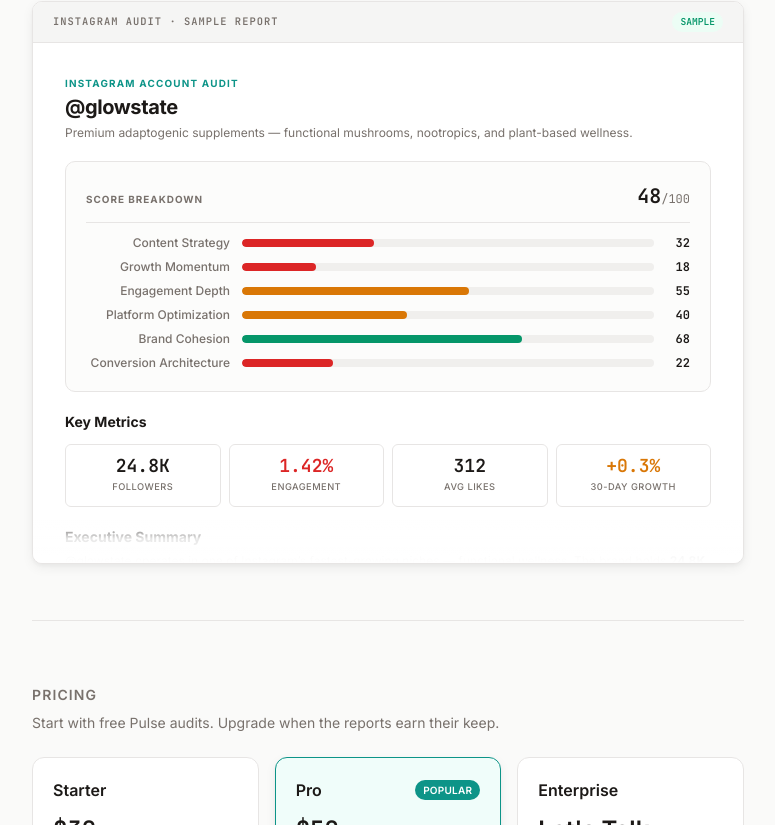
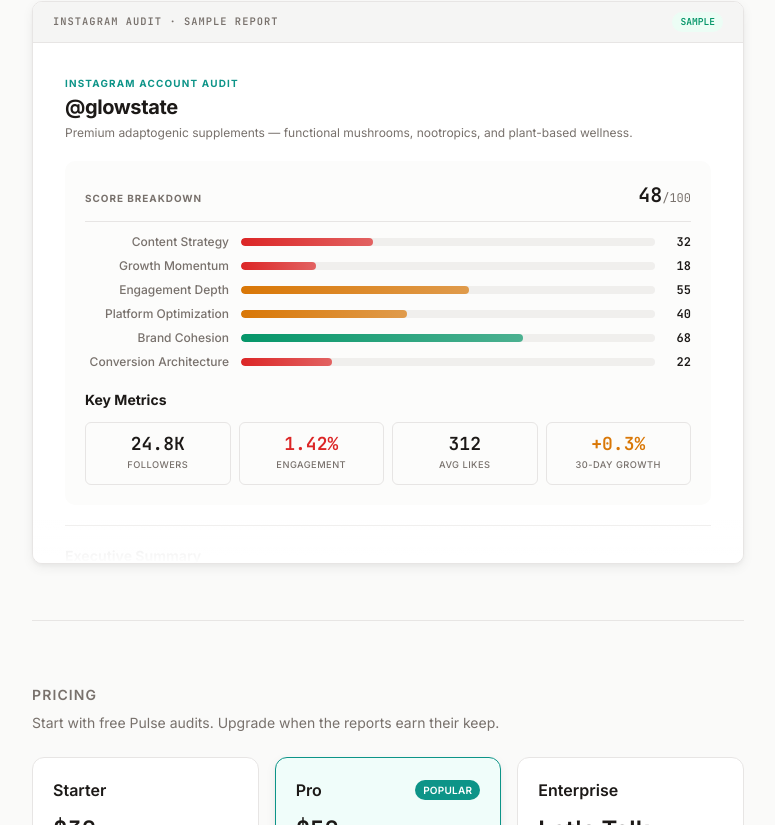
Before and after one commit to ashesh8500/auditlayer, a Next.js app in the folder web/: page / in a window 1280 px wide. Shown: the part 1655-2480 px from the top of the page, without its empty margins (252-1027 px from the left). Built offline with nearby package versions, Linux system fonts and the light colour scheme; no server answers.

Commit message:
fix: design polish — card shadows, hover states, report zoning, gradient bars, login spacing, focus rings

```diff
--- a/web/src/app/globals.css
+++ b/web/src/app/globals.css
@@ -138,3 +138,11 @@
     @apply font-sans;
   }
 }
+
+@layer base {
+  input:focus-visible,
+  textarea:focus-visible,
+  select:focus-visible {
+    @apply outline-none ring-2 ring-accent-base ring-offset-1 transition-shadow duration-150;
+  }
+}
--- a/web/src/app/login/login-form.tsx
+++ b/web/src/app/login/login-form.tsx
@@ -24,6 +24,7 @@ export function LoginForm({ next }: { next: string }) {
     <div className="space-y-6">
       <form action={signInWithGoogle}>
         <input type="hidden" name="next" value={next} />
+        <div className="rounded-[var(--radius)] border border-border p-4 shadow-[var(--shadow-sm)]">
           <Button
             type="submit"
             variant="outline"
@@ -33,12 +34,13 @@ export function LoginForm({ next }: { next: string }) {
             <GoogleGlyph />
             Continue with Google
           </Button>
+        </div>
       </form>
 
-      <div className="flex items-center gap-3 text-xs text-muted-foreground">
-        <span className="h-px flex-1 bg-border" />
-        or with email
-        <span className="h-px flex-1 bg-border" />
+      <div className="flex items-center gap-3">
+        <span className="h-0.5 flex-1 bg-border" />
+        <span className="shrink-0 text-sm text-muted-foreground font-medium">or with email</span>
+        <span className="h-0.5 flex-1 bg-border" />
       </div>
 
       {state.status === "sent" ? (
@@ -64,6 +66,7 @@ export function LoginForm({ next }: { next: string }) {
               placeholder="you@example.com"
               required
               aria-invalid={state.status === "error"}
+              className="border-[color:var(--line)] focus-visible:ring-2 focus-visible:ring-[color:var(--accent)] focus-visible:ring-offset-1"
             />
           </div>
           {state.status === "error" && state.message && (
@@ -81,7 +84,7 @@ export function LoginForm({ next }: { next: string }) {
         </form>
       )}
 
-      <p className="text-center text-xs text-muted-foreground">
+      <p className="text-center text-sm text-muted-foreground">
         Run free Pulse audits — no credit card required.
       </p>
     </div>
--- a/web/src/app/login/page.tsx
+++ b/web/src/app/login/page.tsx
@@ -20,11 +20,11 @@ export default async function LoginPage({
   if (user) redirect(safeNext);
 
   return (
-    <main className="flex flex-1 items-center justify-center px-6 py-16">
+    <main className="flex flex-1 items-center justify-center px-6 py-12">
       <div className="w-full max-w-sm">
         <Link
           href="/"
-          className="mb-8 flex items-center justify-center gap-2 text-sm font-semibold tracking-tight"
+          className="mb-5 flex items-center justify-center gap-2 text-sm font-semibold tracking-tight"
         >
           <span className="grid size-7 place-items-center rounded-md bg-[#1c1917] text-xs font-bold text-white">ALM</span>
           AuditLayerMedia
@@ -49,7 +49,7 @@ export default async function LoginPage({
           <LoginForm next={safeNext} />
         </div>
 
-        <p className="mt-6 text-center text-xs text-muted-foreground">
+        <p className="mt-6 text-center text-sm text-muted-foreground">
           By continuing you agree to our terms and privacy policy.
         </p>
       </div>
--- a/web/src/app/page.tsx
+++ b/web/src/app/page.tsx
@@ -163,7 +163,7 @@ export default async function Home() {
             {REPORT_ANSWERS.map((item) => (
               <div
                 key={item.label}
-                className="rounded-[var(--radius)] border border-border bg-card p-5"
+                className="rounded-[var(--radius)] border border-border bg-card p-5 shadow-[var(--shadow-sm)]"
               >
                 <span className="text-lg">
                   {item.label}
@@ -225,18 +225,18 @@ export default async function Home() {
                 Premium adaptogenic supplements — functional mushrooms, nootropics, and plant-based wellness.
               </p>
 
-              <div className="mt-5 rounded-[var(--radius)] border border-border bg-[#fcfcfb] p-4 sm:p-5">
+              <div className="mt-5 rounded-[var(--radius)] bg-[#fcfcfb] p-4 sm:p-5">
                 <div className="mb-3 flex items-baseline justify-between border-b border-border pb-3">
                   <span className="text-[0.62rem] font-bold uppercase tracking-[0.1em] text-muted-foreground">Score Breakdown</span>
                   <span className="font-mono text-xl font-semibold">48<span className="text-xs font-normal text-muted-foreground">/100</span></span>
                 </div>
                 {[
-                  { label: "Content Strategy", pct: 32, color: "bg-[color:var(--red)]" },
-                  { label: "Growth Momentum", pct: 18, color: "bg-[color:var(--red)]" },
-                  { label: "Engagement Depth", pct: 55, color: "bg-[color:var(--amber)]" },
-                  { label: "Platform Optimization", pct: 40, color: "bg-[color:var(--amber)]" },
-                  { label: "Brand Cohesion", pct: 68, color: "bg-[color:var(--green)]" },
-                  { label: "Conversion Architecture", pct: 22, color: "bg-[color:var(--red)]" },
+                  { label: "Content Strategy", pct: 32, color: "bg-gradient-to-r from-[color:var(--red)] to-[color:var(--red)]/70" },
+                  { label: "Growth Momentum", pct: 18, color: "bg-gradient-to-r from-[color:var(--red)] to-[color:var(--red)]/70" },
+                  { label: "Engagement Depth", pct: 55, color: "bg-gradient-to-r from-[color:var(--amber)] to-[color:var(--amber)]/70" },
+                  { label: "Platform Optimization", pct: 40, color: "bg-gradient-to-r from-[color:var(--amber)] to-[color:var(--amber)]/70" },
+                  { label: "Brand Cohesion", pct: 68, color: "bg-gradient-to-r from-[color:var(--green)] to-[color:var(--green)]/70" },
+                  { label: "Conversion Architecture", pct: 22, color: "bg-gradient-to-r from-[color:var(--red)] to-[color:var(--red)]/70" },
                 ].map((dim) => (
                   <div key={dim.label} className="mb-2 flex items-center gap-3 text-xs last:mb-0">
                     <span className="w-36 flex-shrink-0 text-right font-medium text-muted-foreground">{dim.label}</span>
@@ -246,7 +246,6 @@ export default async function Home() {
                     <span className="w-6 flex-shrink-0 text-right font-mono font-semibold">{dim.pct}</span>
                   </div>
                 ))}
-              </div>
 
                 <div className="mt-5">
                   <h4 className="text-sm font-bold">Key Metrics</h4>
@@ -264,11 +263,18 @@ export default async function Home() {
                     ))}
                   </div>
                 </div>
+              </div>
+
+              <div className="mt-5 border-b border-border" />
 
               <h4 className="mt-5 text-sm font-bold">Executive Summary</h4>
               <p className="mt-1 text-xs leading-relaxed text-muted-foreground">
                 @glowstate operates in one of Instagram&rsquo;s fastest-growing niches — functional wellness. The brand holds <strong className="text-foreground">24.8K followers</strong> with a clean visual identity, but engagement sits at <strong className="text-foreground">1.42%</strong> — half the 3.5% benchmark. Reels account for only 22% of output despite being the highest-reach format. The root cause is <strong className="text-foreground">format strategy and community activation</strong>: the account treats Instagram as a catalog rather than a publication. Shifting to 60% Reels, reducing reply latency, and building story highlight architecture can realistically reach 40K followers within 90 days.
               </p>
+
+              <div className="mt-5 border-b border-border" />
+
+              <div className="mt-5 rounded-[var(--radius)] bg-[#fcfcfb] p-4 sm:p-5">
 
               <h4 className="mt-5 text-sm font-bold">Top Strengths</h4>
               <div className="mt-2 space-y-2">
@@ -295,6 +301,9 @@ export default async function Home() {
                   </div>
                 ))}
               </div>
+              </div>
+
+              <div className="mt-5 border-b border-border" />
 
               <h4 className="mt-5 text-sm font-bold">90-Day Growth Map</h4>
               <div className="mt-3 space-y-3">
@@ -334,9 +343,9 @@ export default async function Home() {
             {PRICING.map((tier) => (
               <div
                 key={tier.name}
-                className={`flex flex-col rounded-[calc(var(--radius)+2px)] border p-5 ${
+                className={`flex flex-col rounded-[calc(var(--radius)+2px)] border p-5 transition-all duration-200 hover:shadow-[var(--shadow-md)] hover:-translate-y-0.5 ${
                   tier.highlighted
-                    ? "border-[color:var(--accent)] bg-[color:var(--accent-muted)] shadow-[var(--shadow-md)]"
+                    ? "border-[color:var(--accent)] bg-[color:var(--accent-muted)] shadow-[var(--shadow-md)] hover:border-[color:var(--accent)]/70"
                     : "border-border bg-card"
                 }`}
               >
```
Lines whose indentation alone changed are shown as unchanged.
